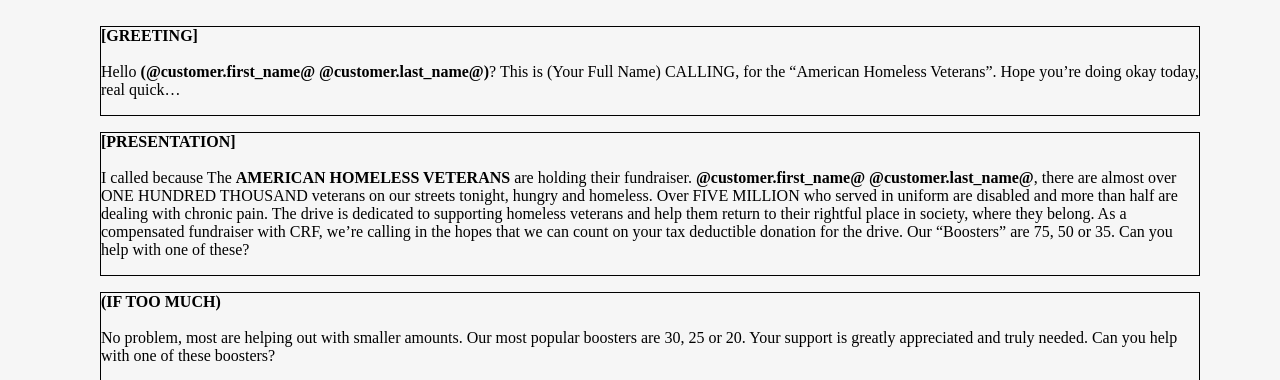
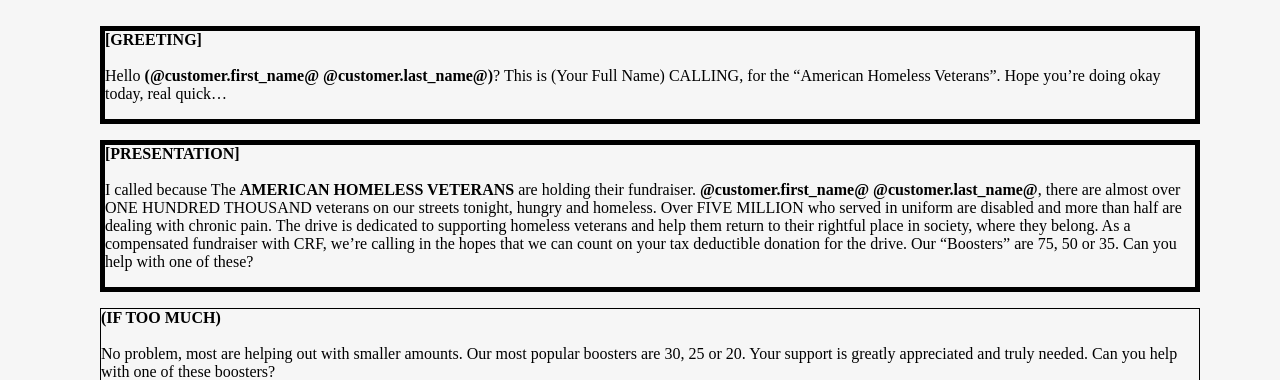
Before and after one commit to HiJoe/test, a plain HTML site: page index.html in a window 1280 px wide. Shown: the part 383-763 px from the top of the page. Drawn offline with Linux system fonts and the light colour scheme; a web font is replaced by a local one.

Commit message:
this is a test when creating a new branch

```diff
--- a/index.html
+++ b/index.html
@@ -26,12 +26,12 @@
 
         .greeting {
             border-style: solid;
-            border-width: thin;
+            border-width: thick;
         }
 
         .presentation {
             border-style: solid;
-            border-width: thin;
+            border-width: thick;
         }
 
         .levelsofsupport {
```
